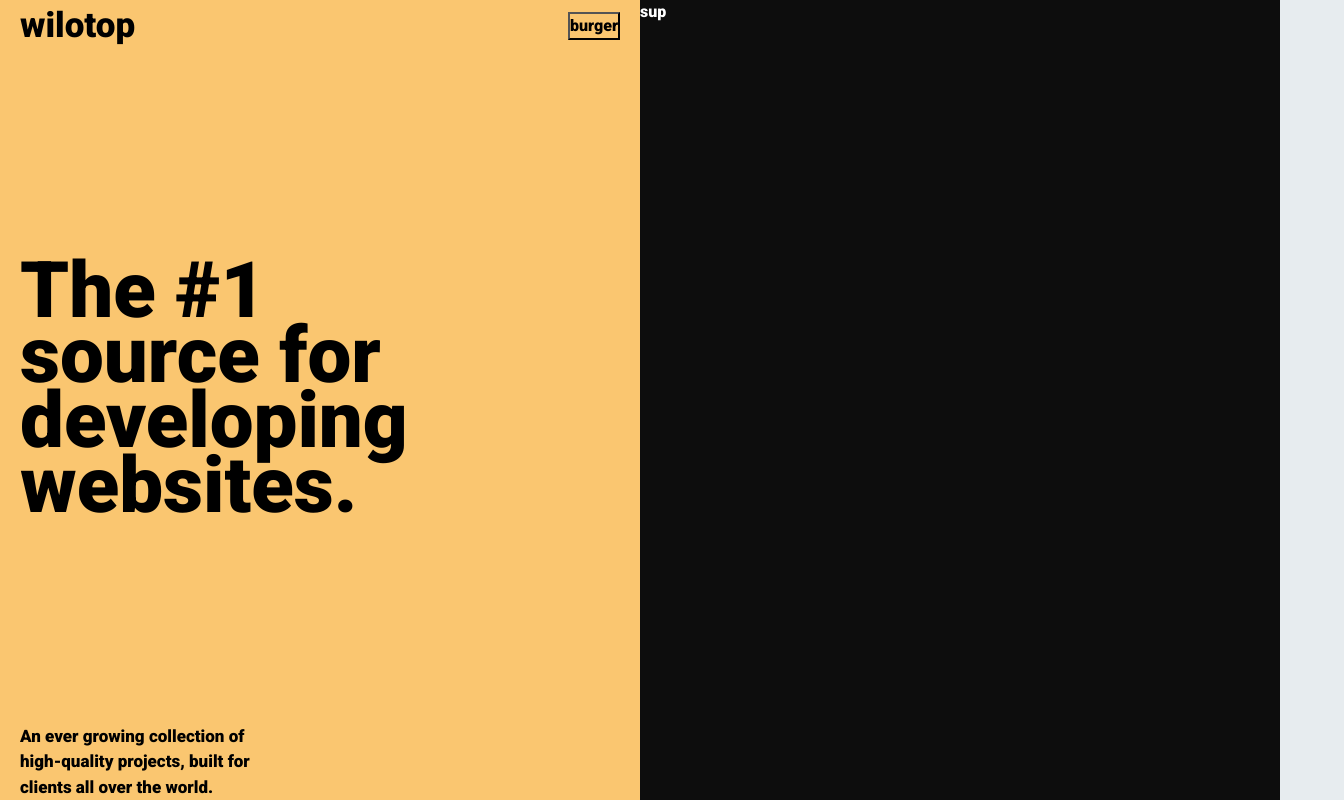
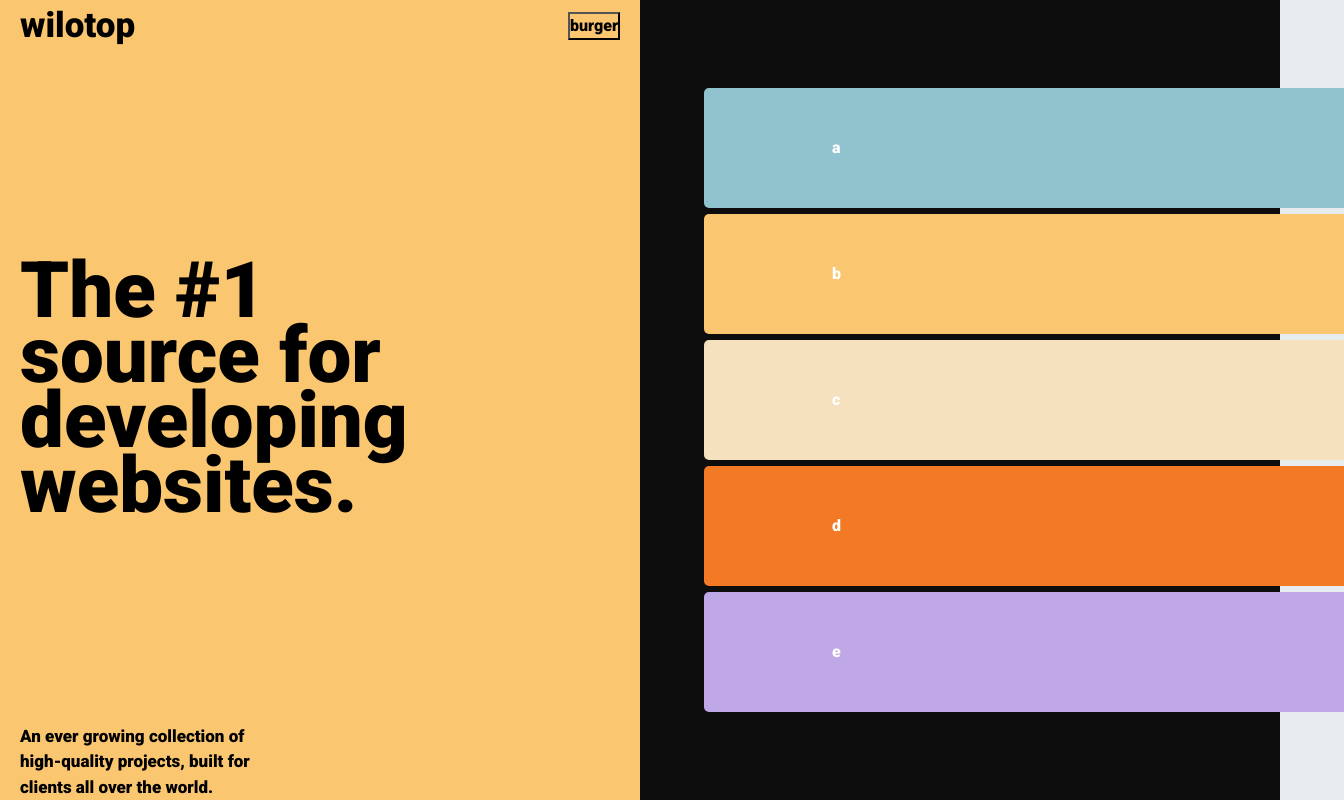
Before and after one commit to lwatson912/wilotop, a website: page index.html in a window 1280 px wide. Shown: the whole page, 1344 px wide, since content can reach past the window. Drawn offline with Linux system fonts and the light colour scheme.

Commit message:
Added right side components

```diff
--- a/index.html
+++ b/index.html
@@ -20,7 +20,15 @@
             <div class="hero-title">The #1 source for developing websites.</div>
             <div class="hero-bottom">An ever growing collection of high-quality projects, built for clients all over the world.</div>
         </div>
-        <div class="hero-right">sup</div>
+        <div class="hero-right">
+            <div class="piano">
+                <div class="key blue">a</div>
+                <div class="key mid_orange">b</div>
+                <div class="key light_orange">c</div>
+                <div class="key dark_orange">d</div>
+                <div class="key purple">e</div>
+            </div>
+        </div>
     </div>
 </body>
 </html>
--- a/styles.css
+++ b/styles.css
@@ -171,6 +171,10 @@ select {
 .hero-right {
   background-color: #0d0d0d;
   color: white;
+  display: flex;
+  flex-direction: column;
+  align-items: center;
+  justify-items: center;
   width: 50vw;
 }
 
@@ -206,3 +210,44 @@ select {
   width: 255px;
   vertical-align: baseline;
 }
+
+.piano {
+  height: 100%;
+  width: 100%;
+  display: flex;
+  flex-direction: column;
+  align-items: flex-end;
+  justify-content: center;
+  gap: 0.75vh;
+  margin-left: 10vw;
+}
+
+.key {
+  height: 15%;
+  width: 100%;
+  border-radius: 5px 0px 0px 5px;
+  padding-left: 10vw;
+  display: flex;
+  align-items: center;
+  justify-content: left;
+}
+
+.blue {
+  background-color: #91c3ce;
+}
+
+.mid_orange {
+  background-color: #fac670;
+}
+
+.light_orange {
+  background-color: #f5e1be;
+}
+
+.dark_orange {
+ background-color: #f37925;
+}
+
+.purple {
+  background-color: #c0a8e6;
+}
```
